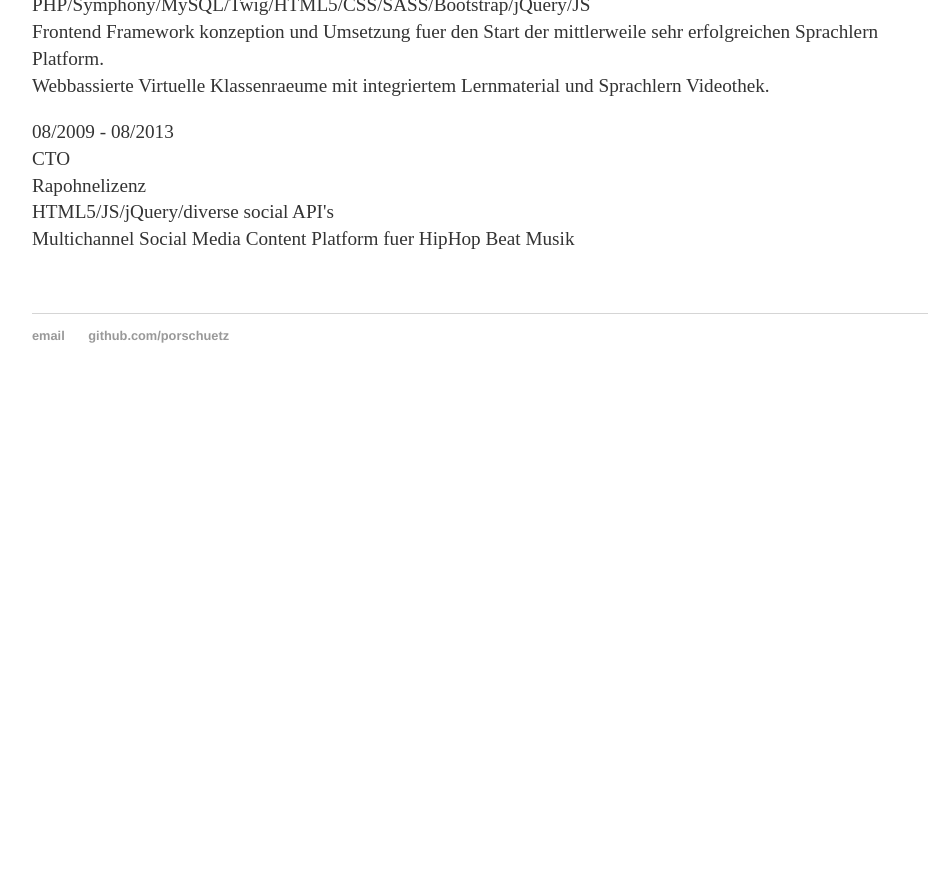
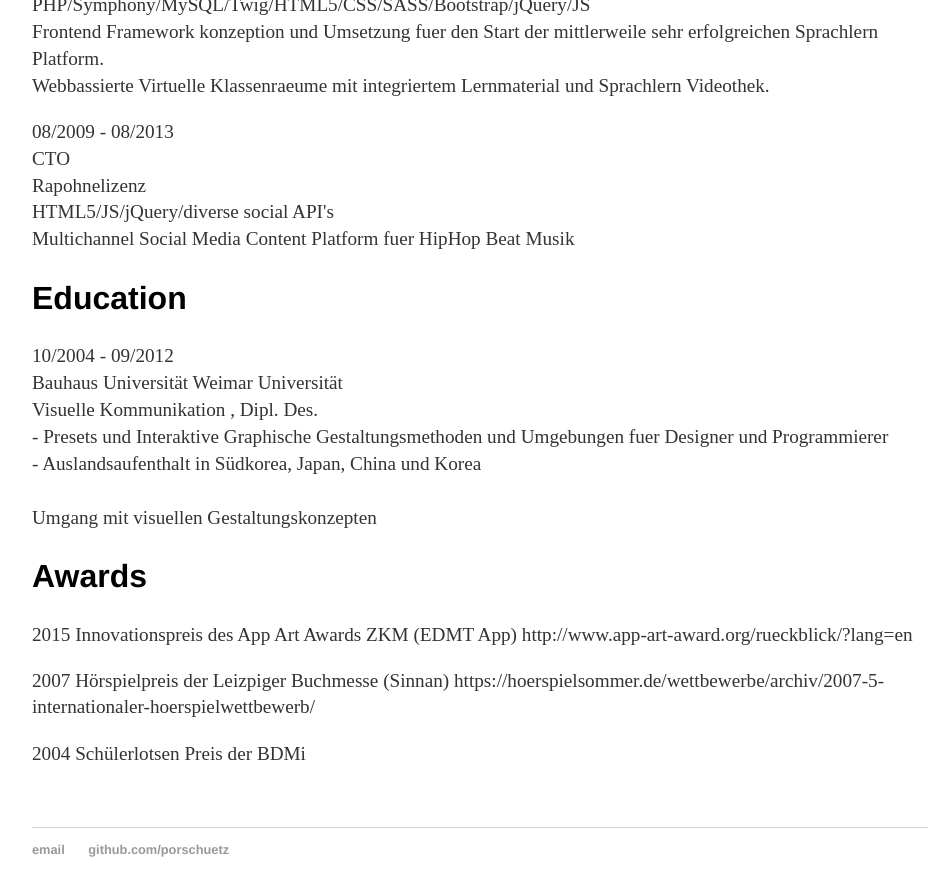
Before and after one commit to mandymozart/mandymozart, a Jekyll site: the page built from cv/index.html, in a window 1280 px wide and 900 px high, scrolled down 1619 px. Shown: the top 896 px of the window, without its empty margins (160-1103 px from the left). Built offline with Jekyll 4.4.1, drawn with Linux system fonts in a browser that asks for light colours; before the commit the page ends 2024 px from its top, so only the background shows below that.

Commit message:
education and awards

```diff
--- a/cv/index.html
+++ b/cv/index.html
@@ -89,4 +89,35 @@ title: CV of Tilman Porschuetz
 					Multichannel Social Media Content Platform fuer HipHop Beat Musik
 					</p>
 
+					<h2>Education</h2>
+
+					<p>
+					10/2004 - 09/2012<br />
+					Bauhaus Universität Weimar Universität<br />
+					Visuelle Kommunikation , Dipl. Des.<br />
+					- Presets und Interaktive Graphische Gestaltungsmethoden und Umgebungen fuer Designer und Programmierer<br />
+					- Auslandsaufenthalt in Südkorea, Japan, China und Korea<br />
+					<br />
+					Umgang mit visuellen Gestaltungskonzepten
+					</p>
+
+					<h2>Awards</h2>
+
+					<p>
+					2015
+					Innovationspreis des App Art Awards ZKM (EDMT App)
+					http://www.app-art-award.org/rueckblick/?lang=en
+					</p>
+
+					<p>
+					2007
+					Hörspielpreis der Leizpiger Buchmesse (Sinnan)
+					https://hoerspielsommer.de/wettbewerbe/archiv/2007-5-internationaler-hoerspielwettbewerb/
+					</p>
+
+					<p>
+					2004
+					Schülerlotsen Preis der BDMi
+					</p>
+
 	</div>
```
